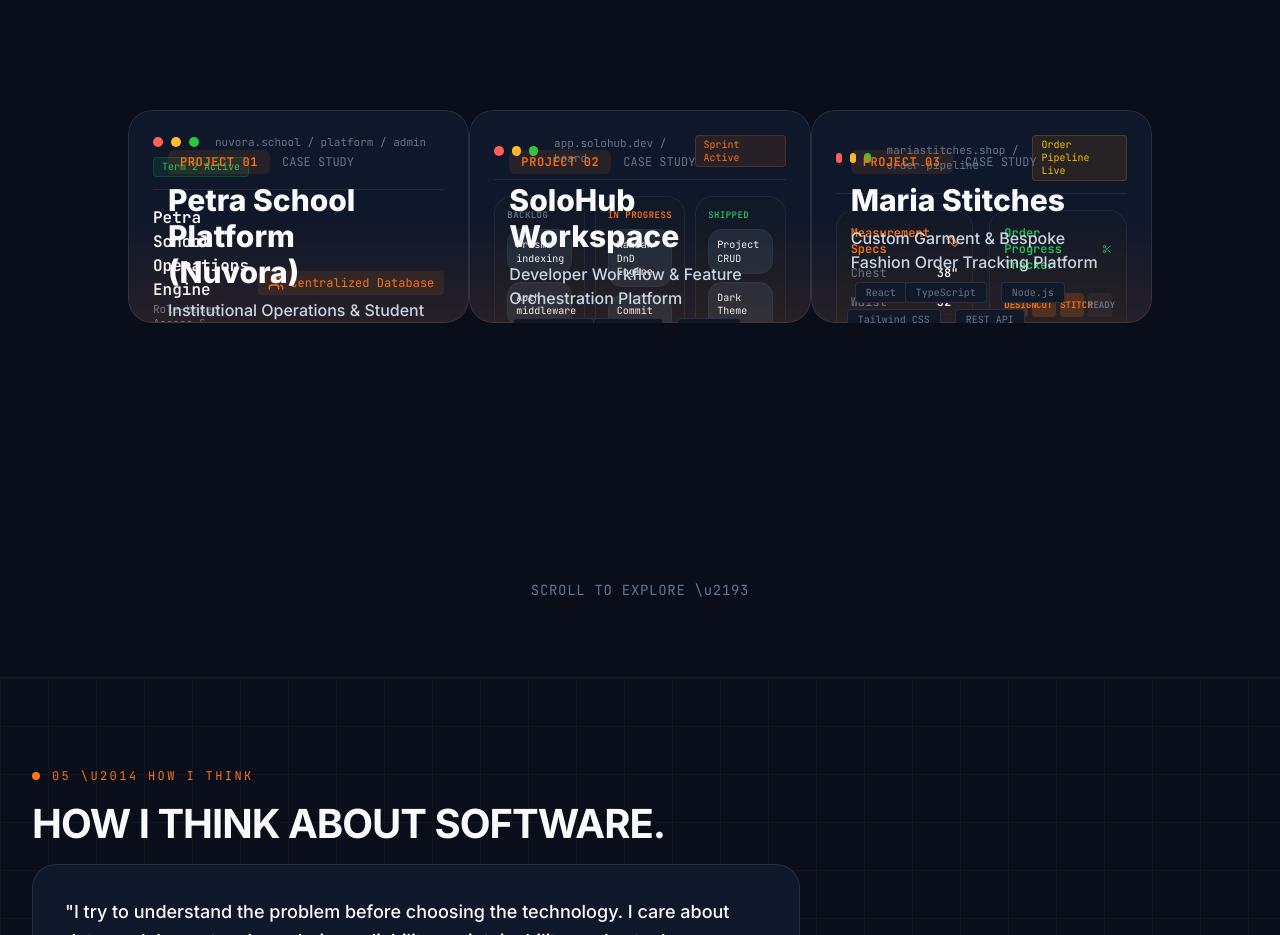
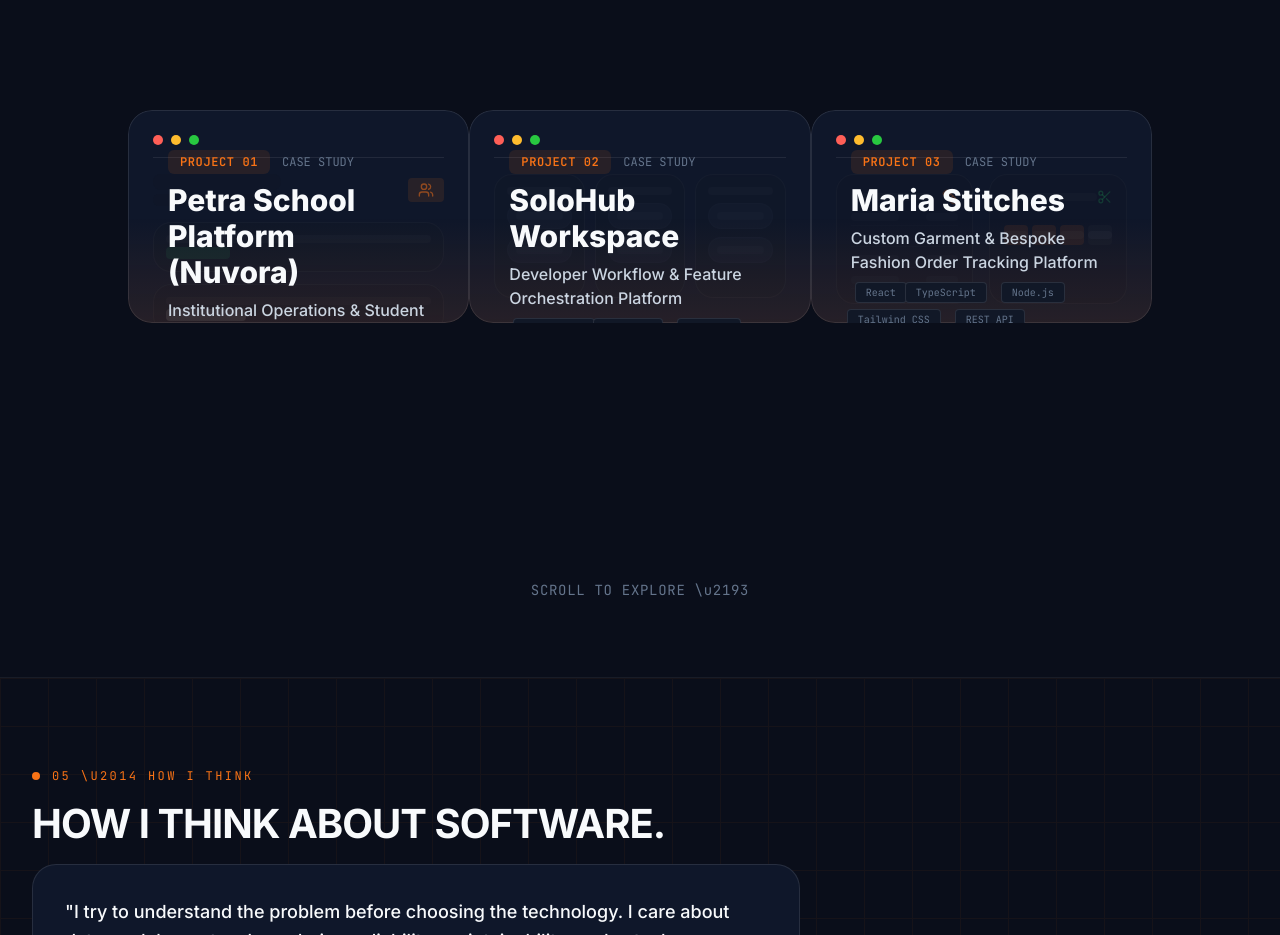
Before and after one commit to OlatomiwaTech/OlatomiwaTech.github.io, a React (Vite) app: page / in a window 1280 px wide. Shown: the part 5420-6355 px from the top of the page. Built offline with nearby package versions, Linux system fonts and the light colour scheme.

Commit message:
Fix: ProjectSection - Visual components now show skeleton placeholders only (no text content). DesktopProjectCard content layer has pointer-events-none to prevent interaction with visual layer
Co-authored-by: OlatomiwaTech <OlatomiwaTech@users.noreply.github.com>

```diff
--- a/src/components/ProjectSection.tsx
+++ b/src/components/ProjectSection.tsx
@@ -20,32 +20,29 @@ const PetraSchoolVisual: React.FC = () => (
         <span className="w-2.5 h-2.5 rounded-full bg-[var(--traffic-red)] shrink-0" />
         <span className="w-2.5 h-2.5 rounded-full bg-[var(--traffic-yellow)] shrink-0" />
         <span className="w-2.5 h-2.5 rounded-full bg-[var(--traffic-green)] shrink-0" />
-        <span className="ml-1 sm:ml-2 text-[var(--text-muted)] text-[10px] sm:text-[11px] truncate">nuvora.school / platform / admin</span>
       </div>
-      <span className="text-[10px] text-[var(--success)] bg-[var(--success)]/10 px-2 py-0.5 rounded border border-[var(--success)]/20 shrink-0">Term 2 Active</span>
     </div>
     <div className="flex flex-col sm:flex-row sm:items-center justify-between gap-3">
       <div className="min-w-0">
-        <h4 className="text-sm sm:text-base font-bold text-[var(--text-primary)]">Petra School Operations Engine</h4>
-        <p className="text-[11px] text-[var(--text-muted)]">Role-based Access & Transcript Telemetry</p>
+        <div className="w-32 h-4 bg-[var(--surface-card)] rounded-lg opacity-20 animate-pulse" />
+        <div className="w-40 h-3 bg-[var(--surface-card)] rounded-lg opacity-20 animate-pulse mt-1" />
       </div>
-      <div className="flex items-center gap-1.5 text-xs text-[var(--accent)] bg-[var(--accent)]/10 px-2.5 py-1 rounded self-start sm:self-auto shrink-0">
-        <Users className="w-4 h-4" />
-        <span>Centralized Database</span>
+      <div className="flex items-center gap-1.5 text-xs bg-[var(--accent)]/10 px-2.5 py-1 rounded self-start sm:self-auto shrink-0">
+        <Users className="w-4 h-4 text-[var(--accent)]/50" />
       </div>
     </div>
     <div className="project-preview__stats grid gap-3">
-      <div className="bg-[var(--surface-card)] p-3 rounded-xl border border-white/[0.06]">
-        <p className="text-[10px] text-[var(--text-muted)]">ATTENDANCE AUDIT</p>
-        <p className="text-base font-bold text-[var(--success)]"><CountUpNumber value={97.8} decimals={1} suffix="%" /></p>
+      <div className="bg-[var(--surface-card)] p-3 rounded-xl border border-white/[0.06] opacity-40">
+        <div className="w-full h-2 bg-white/[0.04] rounded mb-1" />
+        <div className="w-16 h-3 bg-[var(--success)]/20 rounded" />
       </div>
-      <div className="bg-[var(--surface-card)] p-3 rounded-xl border border-white/[0.06]">
-        <p className="text-[10px] text-[var(--text-muted)]">CALCULATED GPA</p>
-        <p className="text-base font-bold text-[var(--text-primary)]">Auto Engine</p>
+      <div className="bg-[var(--surface-card)] p-3 rounded-xl border border-white/[0.06] opacity-40">
+        <div className="w-full h-2 bg-white/[0.04] rounded mb-1" />
+        <div className="w-20 h-3 bg-[var(--text-primary)]/20 rounded" />
       </div>
-      <div className="bg-[var(--surface-card)] p-3 rounded-xl border border-white/[0.06]">
-        <p className="text-[10px] text-[var(--text-muted)]">API LATENCY</p>
-        <p className="text-base font-bold text-[var(--accent)]"><CountUpNumber value={24} suffix="ms" /></p>
+      <div className="bg-[var(--surface-card)] p-3 rounded-xl border border-white/[0.06] opacity-40">
+        <div className="w-full h-2 bg-white/[0.04] rounded mb-1" />
+        <div className="w-12 h-3 bg-[var(--accent)]/20 rounded" />
       </div>
     </div>
   </div>
@@ -58,9 +55,7 @@ const SoloHubVisual: React.FC = () => (
         <span className="w-2.5 h-2.5 rounded-full bg-[var(--traffic-red)]" />
         <span className="w-2.5 h-2.5 rounded-full bg-[var(--traffic-yellow)]" />
         <span className="w-2.5 h-2.5 rounded-full bg-[var(--traffic-green)]" />
-        <span className="ml-2 text-[var(--text-muted)] text-[11px]">app.solohub.dev / board</span>
       </div>
-      <span className="text-[10px] text-[var(--accent)] bg-[var(--accent)]/10 px-2 py-0.5 rounded border border-[var(--accent)]/20">Sprint Active</span>
     </div>
     <div className="grid grid-cols-3 gap-2.5 flex-1">
       {[
@@ -68,10 +63,12 @@ const SoloHubVisual: React.FC = () => (
         { col: 'IN PROGRESS', items: ['Kanban DnD Engine', 'Commit Linker'], color: 'text-[var(--accent)]' },
         { col: 'SHIPPED', items: ['Project CRUD', 'Dark Theme Tokens'], color: 'text-[var(--success)]' },
       ].map(({ col, items, color }) => (
-        <div key={col} className="bg-[var(--surface-card)] p-3 rounded-xl border border-white/[0.06] flex flex-col gap-2">
-          <p className={`text-[9px] font-bold uppercase tracking-wider ${color}`}>{col}</p>
+        <div key={col} className="bg-[var(--surface-card)] p-3 rounded-xl border border-white/[0.06] flex flex-col gap-2 opacity-40">
+          <div className="w-full h-2 bg-white/[0.04] rounded" />
           {items.map((i) => (
-            <div key={i} className="bg-[var(--surface-elevated)] p-2 rounded-lg text-[10px] text-[var(--text-primary)] border border-white/[0.04]">{i}</div>
+            <div key={i} className="bg-[var(--surface-elevated)] p-2 rounded-lg text-[10px] text-[var(--text-primary)] border border-white/[0.04] opacity-50">
+              <div className="w-full h-2 bg-white/[0.06] rounded" />
+            </div>
           ))}
         </div>
       ))}
@@ -86,31 +83,31 @@ const MariaStitchesVisual: React.FC = () => (
         <span className="w-2.5 h-2.5 rounded-full bg-[var(--traffic-red)]" />
         <span className="w-2.5 h-2.5 rounded-full bg-[var(--traffic-yellow)]" />
         <span className="w-2.5 h-2.5 rounded-full bg-[var(--traffic-green)]" />
-        <span className="ml-2 text-[var(--text-muted)] text-[11px]">mariastitches.shop / order-pipeline</span>
       </div>
-      <span className="text-[10px] text-amber-400 bg-amber-500/10 px-2 py-0.5 rounded border border-amber-500/20">Order Pipeline Live</span>
     </div>
     <div className="grid grid-cols-1 md:grid-cols-2 gap-4">
-      <div className="bg-[var(--surface-card)] p-3.5 rounded-xl border border-white/[0.06] space-y-2">
+      <div className="bg-[var(--surface-card)] p-3.5 rounded-xl border border-white/[0.06] space-y-2 opacity-40">
         <div className="flex items-center justify-between text-xs text-[var(--accent)]">
-          <span className="font-bold">Measurement Specs</span>
-          <Ruler className="w-4 h-4" />
+          <div className="w-20 h-2 bg-white/[0.04] rounded" />
+          <Ruler className="w-4 h-4 text-[var(--accent)]/50" />
         </div>
         {[['Chest', '38"'], ['Waist', '32"'], ['Shoulder', '18"'], ['Length', '42"']].map(([k, v]) => (
-          <div key={k} className="flex justify-between text-xs border-b border-white/[0.04] pb-1">
-            <span className="text-[var(--text-muted)]">{k}</span>
-            <span className="text-[var(--text-primary)] font-bold">{v}</span>
+          <div key={k} className="flex justify-between text-xs border-b border-white/[0.04] pb-1 opacity-50">
+            <div className="w-12 h-2 bg-white/[0.06] rounded" />
+            <div className="w-8 h-2 bg-white/[0.06] rounded" />
           </div>
         ))}
       </div>
-      <div className="bg-[var(--surface-card)] p-3.5 rounded-xl border border-white/[0.06] space-y-3">
+      <div className="bg-[var(--surface-card)] p-3.5 rounded-xl border border-white/[0.06] space-y-3 opacity-40">
         <div className="flex items-center justify-between text-xs text-[var(--success)]">
-          <span className="font-bold">Order Progress Tracker</span>
-          <Scissors className="w-4 h-4" />
+          <div className="w-24 h-2 bg-white/[0.04] rounded" />
+          <Scissors className="w-4 h-4 text-[var(--success)]/50" />
         </div>
         <div className="grid grid-cols-4 gap-1 pt-2">
           {['Design', 'Cut', 'Stitch', 'Ready'].map((s, idx) => (
-            <div key={s} className={`py-1.5 rounded text-center text-[9px] font-bold uppercase ${idx <= 2 ? 'bg-[var(--accent)]/20 text-[var(--accent)]' : 'bg-white/[0.04] text-[var(--text-muted)]'}`}>{s}</div>
+            <div key={s} className={`py-1.5 rounded text-center text-[9px] font-bold uppercase ${idx <= 2 ? 'bg-[var(--accent)]/20 text-[var(--accent)]' : 'bg-white/[0.04] text-[var(--text-muted)]'}`}>
+              <div className="w-full h-2 bg-white/[0.06] rounded" />
+            </div>
           ))}
         </div>
       </div>
@@ -174,7 +171,7 @@ const DesktopProjectCard: React.FC<{
     >
       <div className="absolute inset-0 bg-gradient-to-t from-[var(--accent)]/10 via-transparent to-transparent z-10" />
 
-      <div className="relative z-20 p-8 sm:p-10 h-full flex flex-col justify-between">
+      <div className="relative z-20 p-8 sm:p-10 h-full flex flex-col justify-between pointer-events-none">
         <div className="space-y-2">
           <div className="flex items-center gap-3">
             <span className="font-mono text-xs font-bold text-[var(--accent)] bg-[var(--accent)]/10 px-3 py-1 rounded-md tracking-wider">
```
